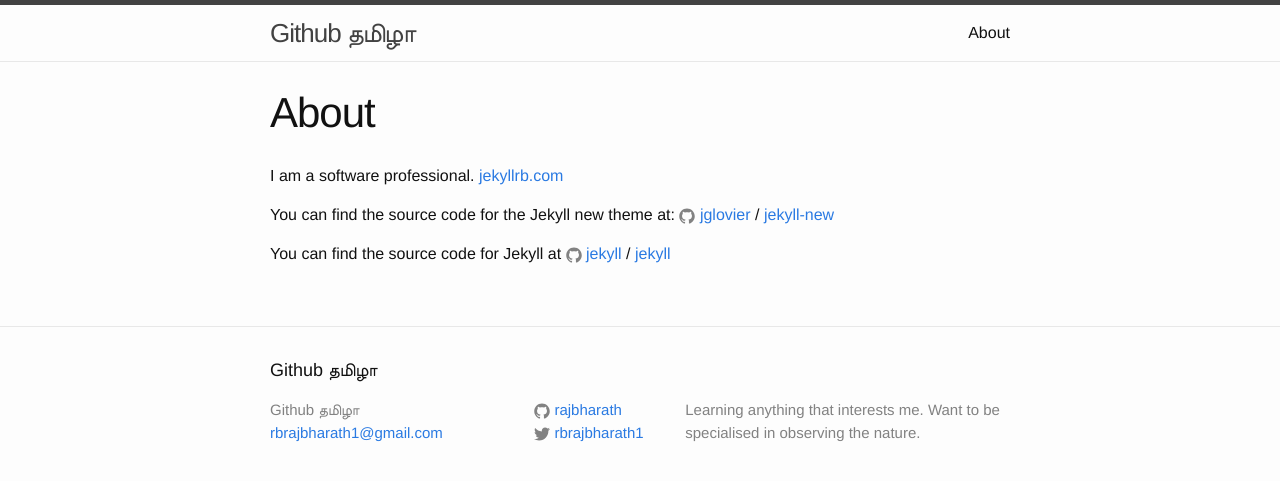
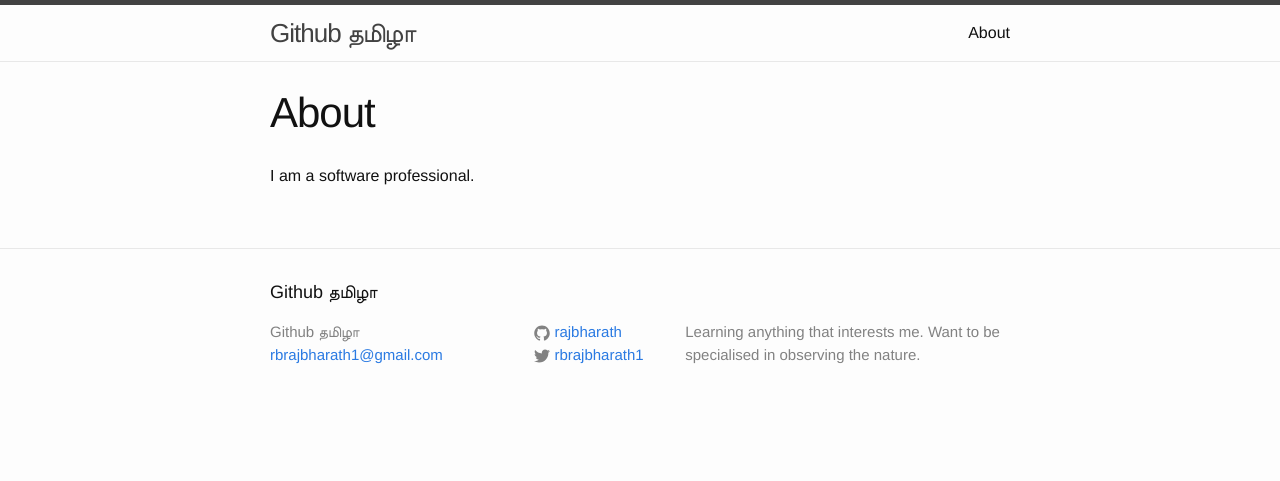
Before and after one commit to rajbharath/rajbharath.github.io, a Jekyll site: the page built from about.md, in a window 1280 px wide. Shown: the top 481 px of the page. Built offline with Jekyll 4.4.1, drawn with Linux system fonts in a browser that asks for light colours.

Commit message:
Changed comment account & added about me

```diff
--- a/_layouts/post.html
+++ b/_layouts/post.html
@@ -19,6 +19,7 @@
 </ul>
 <div id="disqus_thread"></div>
 {% if page.comments %}
+<div id="disqus_thread"></div>
 <script>
 
 /**
--- a/about.md
+++ b/about.md
@@ -4,12 +4,4 @@
 permalink: /about/
 ---
 
-I am a software professional. [jekyllrb.com](http://jekyllrb.com/)
-
-You can find the source code for the Jekyll new theme at:
-{% include icon-github.html username="jglovier" %} /
-[jekyll-new](https://github.com/jglovier/jekyll-new)
-
-You can find the source code for Jekyll at
-{% include icon-github.html username="jekyll" %} /
-[jekyll](https://github.com/jekyll/jekyll)
+I am a software professional.
```
Also changed, not shown: other parts of _layouts/post.html (+1 -1 lines).
